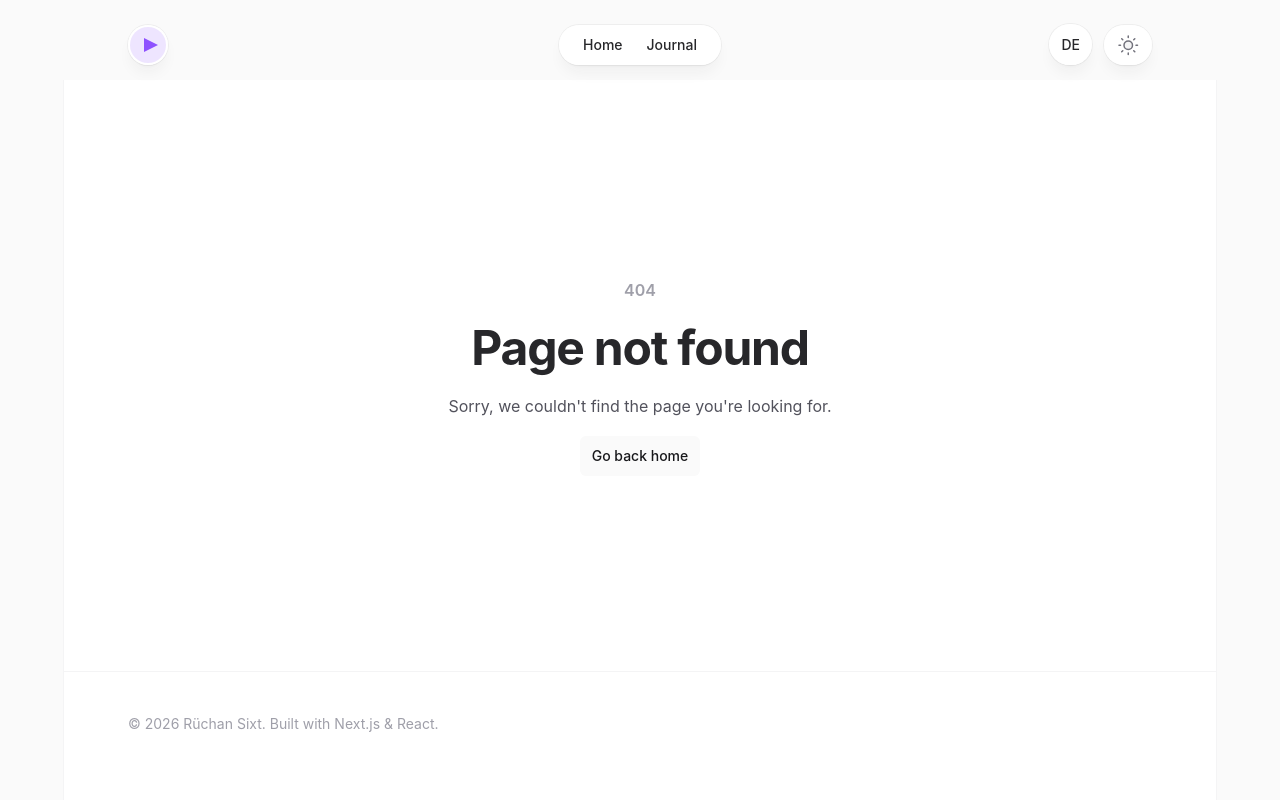
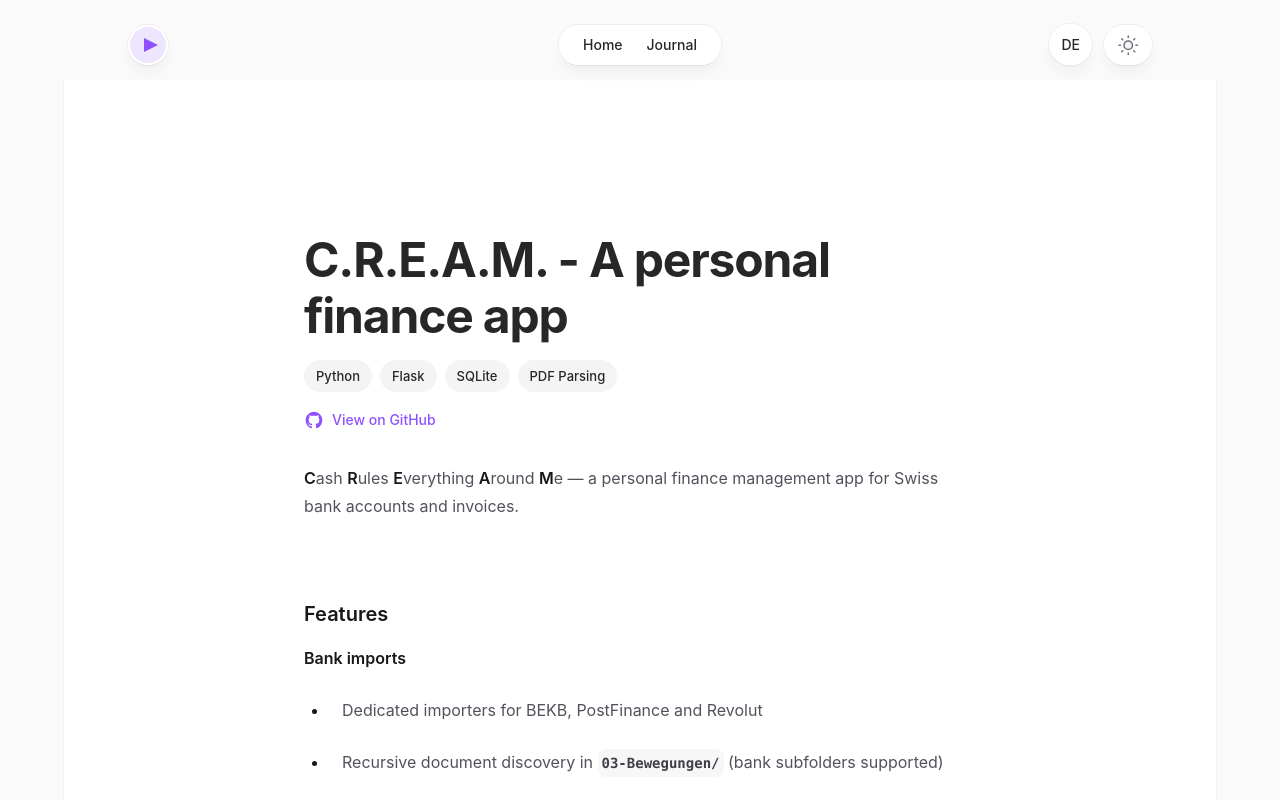
Before and after one commit to richi-sixt/react-playground, a Next.js app: page /apps/cream in a window 1280 px wide. Before the commit this address had no page. Shown: the top 800 px of the page. Built offline with nearby package versions, Linux system fonts and the light colour scheme.

Commit message:
added an updated older project

```diff
--- a/public/api/projects.json
+++ b/public/api/projects.json
@@ -90,6 +90,21 @@
     "category": "games"
   },
   {
+    "slug": "cream",
+    "title": "C.R.E.A.M. - A personal finance app",
+    "description": "C.R.E.A.M. — a personal finance management app for Swiss bank accounts and invoices.",
+    "tech": [
+      "Python",
+      "Flask",
+      "SQLite",
+      "PDF Parsing"
+    ],
+    "url": "",
+    "github": "https://github.com/richi-sixt/cream",
+    "date": "2021-08-24",
+    "category": "tools"
+  },
+  {
     "slug": "calisthenics-progression",
     "title": "Calisthenics Progression",
     "description": "A Flask web application for tracking calisthenics workouts and exercise progressions.",
--- /dev/null
+++ b/src/app/apps/cream/MdxContent.tsx
@@ -0,0 +1,10 @@
+'use client'
+
+import { useTranslation } from '@/i18n'
+import ContentEn from './page.en.mdx'
+import ContentDe from './page.de.mdx'
+
+export function MdxContent() {
+  const { locale } = useTranslation()
+  return locale === 'de' ? <ContentDe /> : <ContentEn />
+}
--- /dev/null
+++ b/src/app/apps/cream/page.de.mdx
@@ -0,0 +1,43 @@
+**C**ash **R**ules **E**verything **A**round **M**e — eine persöliche
+Finanzverwaltungs-App für Schweizer Bankkonten und Rechnungen.
+
+## Features
+
+### Bankimporte
+
+- Spezielle Importer für BEKB, PostFinance und Revolut
+- Rekursive Dokumenterkennung in `03-Bewegungen/` (Bank-Unterordner werden unterstützt)
+- Multi-Konto-Unterstützung durch IBAN-basierte Zuordnung
+- Schutz vor Duplikaten durch stabile Import-Hashes
+- Reparatur- und Normalisierungs-CLI-Tools fuer alte PostFinance-Importe
+
+### Rechnungsimporte
+
+- Import aus offenen und bezahlten Ordnern
+- Extrahiert Betrag, Fälligkeitsdatum, Rechnungsdatum und Aussteller aus Schweizer Rechnungs-/QR-PDFs
+- Manuelle Korrektur direkt in der UI (Titel, Betrag, Fälligkeitsdatum, Status, Kategorie)
+- Einzelne Rechnungs-Datenbankeinträge löschen für saubere Re-Import-Tests
+- Merkt sich Titelregeln pro Aussteller, inklusive Standard-Kategorien
+
+### Kategorien
+
+- Kategorien für Transaktionen und Rechnungen in der UI zuweisen
+- Beide Dashboard-Tabs nach Kategorie filtern
+- Kategorien im eigenen `Kategorien`-Tab verwalten:
+  - erstellen
+  - suchen/filtern
+  - umbenennen
+  - sicher löschen, wenn unbenutzt
+  - Hierarchie mit Parent/Child-Pfaden (z. B. `Energie/Gas`)
+
+## Technische Details
+
+
+C.R.E.A.M. ist eine persönliche Buchhaltungsanwendung, entwickelt mit Python
+und speziell für Personen in der Schweiz gedacht, die Kontoauszüge und Rechnungen
+als PDF-Dateien erhalten. Anstatt jede Transaktion manuell
+in eine Tabelle einzugeben, legst du deine PDF-Auszüge in
+vordefinierte Ordner und die App verarbeitet sie automatisch —
+sie extrahiert Daten, Beträge, Empfänger und sogar QR-Rechnungs-
+Zahlungsinformationen. Du kannst die Einträge anschliessend in einem
+lokal im Browser laufenden Dark-Mode-Dashboard überprüfen und korrigieren.
--- /dev/null
+++ b/src/app/apps/cream/page.en.mdx
@@ -0,0 +1,54 @@
+export const app = {
+  title: 'C.R.E.A.M. - A personal finance app',
+  description:
+    'C.R.E.A.M. — a personal finance management app for Swiss bank accounts and invoices.',
+  tech: ['Python', 'Flask', 'SQLite', 'PDF Parsing'],
+  url: '',
+  github: 'https://github.com/richi-sixt/cream',
+  date: '2021-08-24',
+  category: 'tools',
+}
+
+**C**ash **R**ules **E**verything **A**round **M**e — a personal
+finance management app for Swiss bank accounts and invoices.
+
+## Features
+
+### Bank imports
+
+- Dedicated importers for BEKB, PostFinance and Revolut
+- Recursive document discovery in `03-Bewegungen/` (bank subfolders supported)
+- Multi-account support via IBAN-aware matching
+- Duplicate protection with stable import hashes
+- Repair and normalization CLI helpers for legacy PostFinance imports
+
+### Invoice imports
+
+- Import from pending and paid folders
+- Parse amount, due date, invoice date, and issuer from Swiss invoice/QR PDFs
+- Manual correction directly in UI (title, amount, due date, status, category)
+- Delete single invoice DB entries for clean re-import testing
+- Remember title rules per issuer, including category defaults
+
+### Categories
+
+- Assign categories to transactions and invoices in the UI
+- Filter both dashboard tabs by category
+- Manage categories in dedicated `Kategorien` tab:
+  - create
+  - search/filter
+  - rename
+  - safe delete when unused
+  - hierarchy with parent/child paths (for example `Energie/Gas`)
+
+## Technical details
+
+
+C.R.E.A.M. is a personal bookkeeping application build with Python and designed
+for Swiss residents who receive bank statements and invoices
+as PDF files. Instead of manually typing every transaction
+into a spreadsheet, you drop your PDF statements into
+designated folders and the app parses them automatically —
+extracting dates, amounts, recipients, and even QR-bill
+payment slips. You review and correct entries through a
+dark-mode dashboard running locally in your browser.
--- /dev/null
+++ b/src/app/apps/cream/page.tsx
@@ -0,0 +1,18 @@
+import { AppDetailLayout } from '@/components/AppDetailLayout'
+import { MdxContent } from './MdxContent'
+import { app as baseApp } from './page.en.mdx'
+
+const app = { ...baseApp, slug: 'cream' }
+
+export const metadata = {
+  title: app.title,
+  description: app.description,
+}
+
+export default async function CreamPage() {
+  return (
+    <AppDetailLayout app={app}>
+      <MdxContent />
+    </AppDetailLayout>
+  )
+}
--- a/src/app/apps/lazy-inviter/page.de.mdx
+++ b/src/app/apps/lazy-inviter/page.de.mdx
@@ -19,7 +19,7 @@ bereit zum Falten oder Versenden
 - `Passwortschutz:` Nur die organisierende Person hat Zugriff
 auf den Wizard; Gastlinks umgehen die Anmeldung
 
-## Technical details
+## Technishe Details
 
 Dies ist ein Full-Stack-Lernprojekt mit
 Next.js 16 App Router, serverseitige API-Routen, Supabase Postgres Datenbank,
--- a/src/i18n/translations/de.ts
+++ b/src/i18n/translations/de.ts
@@ -62,7 +62,9 @@ const de: Record<keyof typeof en, string> & Record<string, string> = {
   'app.lazy-inviter.title': 'Lazy Inviter',
   'app.lazy-inviter.description':
     'Eine React-Web-App zum Erstellen von thematischen Geburtstagseinladungen für Kinder.',
-
+  'app.cream.title': 'C.R.E.A.M. - eine persöliche Finanz-App',
+  'app.cream.description':
+    ' C.R.E.A.M. — eine persöliche Finanzverwaltungs-App für Schweizer Bankkonten und Rechnungen.',
   // Journal detail titles & descriptions
   'journal.hydration-fix.title': 'Hydration-Mismatch im Memory-Spiel beheben',
   'journal.hydration-fix.description':
```
